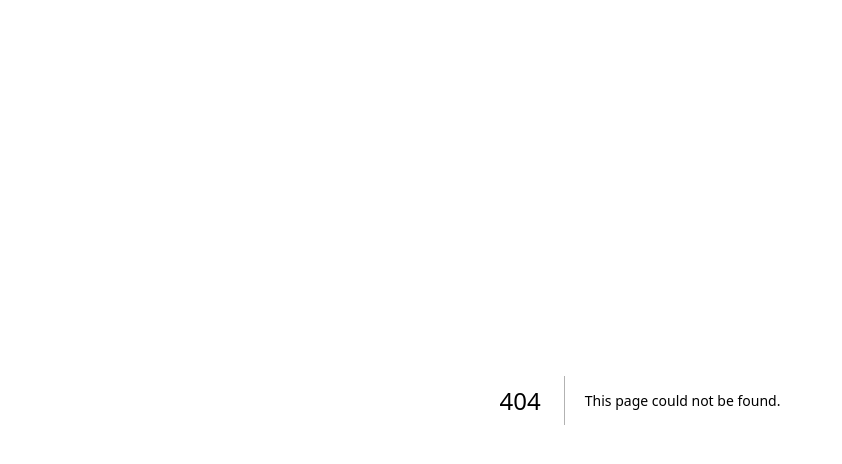
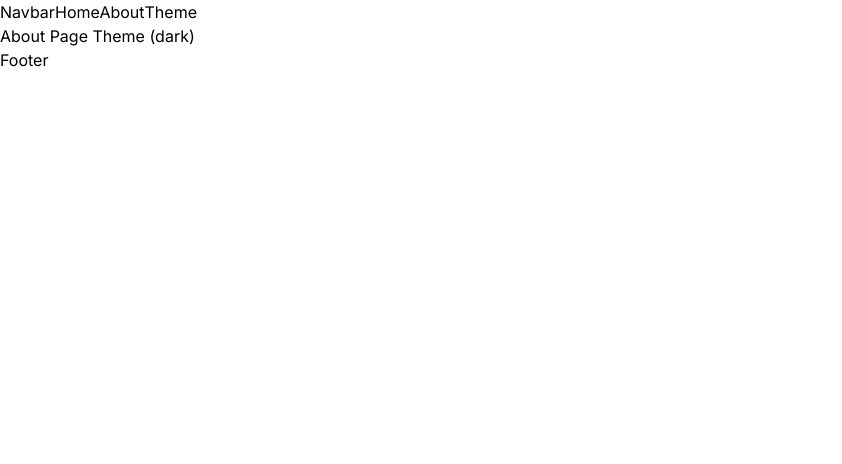
Before and after one commit to NHD-Production/NHD-Web, a Next.js app: page /About in a window 1280 px wide. Before the commit this address had no page. Shown: the top 464 px of the page, without its empty margins (0-842 px from the left). Built offline with nearby package versions, Linux system fonts and the light colour scheme.

Commit message:
initial commit

```diff
--- /dev/null
+++ b/src/app/About/page.jsx
@@ -0,0 +1,16 @@
+'use client'
+import { GlobalContext } from '@/context/Globalcontext';
+import React from 'react'
+import { useContext } from 'react';
+function About() {
+  const {theme} = useContext(GlobalContext)
+  const [Themecolor,setThemecolor] = theme;
+  return (
+    <div>
+      About Page
+Theme ({Themecolor})
+    </div>
+  )
+}
+
+export default About;
--- a/src/app/globals.css
+++ b/src/app/globals.css
@@ -1,27 +1,3 @@
 @tailwind base;
 @tailwind components;
 @tailwind utilities;
-
-:root {
-  --foreground-rgb: 0, 0, 0;
-  --background-start-rgb: 214, 219, 220;
-  --background-end-rgb: 255, 255, 255;
-}
-
-@media (prefers-color-scheme: dark) {
-  :root {
-    --foreground-rgb: 255, 255, 255;
-    --background-start-rgb: 0, 0, 0;
-    --background-end-rgb: 0, 0, 0;
-  }
-}
-
-body {
-  color: rgb(var(--foreground-rgb));
-  background: linear-gradient(
-      to bottom,
-      transparent,
-      rgb(var(--background-end-rgb))
-    )
-    rgb(var(--background-start-rgb));
-}
--- a/src/app/layout.js
+++ b/src/app/layout.jsx
@@ -1,3 +1,6 @@
+import Navbar from '@/components/Navbar'
+import Footer from '@/components/Footer'
+import  GlobalProvider from '@/context/Globalcontext'
 import './globals.css'
 import { Inter } from 'next/font/google'
 
@@ -11,7 +14,14 @@ export const metadata = {
 export default function RootLayout({ children }) {
   return (
     <html lang="en">
-      <body className={inter.className}>{children}</body>
+
+      <body className={inter.className}>
+      <GlobalProvider>
+      <Navbar/>
+        {children}
+      <Footer/>
+      </GlobalProvider>
+      </body>
     </html>
   )
 }
--- a/src/app/page.js
+++ /dev/null
@@ -1,113 +0,0 @@
-import Image from 'next/image'
-
-export default function Home() {
-  return (
-    <main className="flex min-h-screen flex-col items-center justify-between p-24">
-      <div className="z-10 w-full max-w-5xl items-center justify-between font-mono text-sm lg:flex">
-        <p className="fixed left-0 top-0 flex w-full justify-center border-b border-gray-300 bg-gradient-to-b from-zinc-200 pb-6 pt-8 backdrop-blur-2xl dark:border-neutral-800 dark:bg-zinc-800/30 dark:from-inherit lg:static lg:w-auto  lg:rounded-xl lg:border lg:bg-gray-200 lg:p-4 lg:dark:bg-zinc-800/30">
-          Get started by editing&nbsp;
-          <code className="font-mono font-bold">src/app/page.js</code>
-        </p>
-        <div className="fixed bottom-0 left-0 flex h-48 w-full items-end justify-center bg-gradient-to-t from-white via-white dark:from-black dark:via-black lg:static lg:h-auto lg:w-auto lg:bg-none">
-          <a
-            className="pointer-events-none flex place-items-center gap-2 p-8 lg:pointer-events-auto lg:p-0"
-            href="https://vercel.com?utm_source=create-next-app&utm_medium=appdir-template&utm_campaign=create-next-app"
-            target="_blank"
-            rel="noopener noreferrer"
-          >
-            By{' '}
-            <Image
-              src="/vercel.svg"
-              alt="Vercel Logo"
-              className="dark:invert"
-              width={100}
-              height={24}
-              priority
-            />
-          </a>
-        </div>
-      </div>
-
-      <div className="relative flex place-items-center before:absolute before:h-[300px] before:w-[480px] before:-translate-x-1/2 before:rounded-full before:bg-gradient-radial before:from-white before:to-transparent before:blur-2xl before:content-[''] after:absolute after:-z-20 after:h-[180px] after:w-[240px] after:translate-x-1/3 after:bg-gradient-conic after:from-sky-200 after:via-blue-200 after:blur-2xl after:content-[''] before:dark:bg-gradient-to-br before:dark:from-transparent before:dark:to-blue-700 before:dark:opacity-10 after:dark:from-sky-900 after:dark:via-[#0141ff] after:dark:opacity-40 before:lg:h-[360px]">
-        <Image
-          className="relative dark:drop-shadow-[0_0_0.3rem_#ffffff70] dark:invert"
-          src="/next.svg"
-          alt="Next.js Logo"
-          width={180}
-          height={37}
-          priority
-        />
-      </div>
-
-      <div className="mb-32 grid text-center lg:mb-0 lg:grid-cols-4 lg:text-left">
-        <a
-          href="https://nextjs.org/docs?utm_source=create-next-app&utm_medium=appdir-template&utm_campaign=create-next-app"
-          className="group rounded-lg border border-transparent px-5 py-4 transition-colors hover:border-gray-300 hover:bg-gray-100 hover:dark:border-neutral-700 hover:dark:bg-neutral-800/30"
-          target="_blank"
-          rel="noopener noreferrer"
-        >
-          <h2 className={`mb-3 text-2xl font-semibold`}>
-            Docs{' '}
-            <span className="inline-block transition-transform group-hover:translate-x-1 motion-reduce:transform-none">
-              -&gt;
-            </span>
-          </h2>
-          <p className={`m-0 max-w-[30ch] text-sm opacity-50`}>
-            Find in-depth information about Next.js features and API.
-          </p>
-        </a>
-
-        <a
-          href="https://nextjs.org/learn?utm_source=create-next-app&utm_medium=appdir-template-tw&utm_campaign=create-next-app"
-          className="group rounded-lg border border-transparent px-5 py-4 transition-colors hover:border-gray-300 hover:bg-gray-100 hover:dark:border-neutral-700 hover:dark:bg-neutral-800 hover:dark:bg-opacity-30"
-          target="_blank"
-          rel="noopener noreferrer"
-        >
-          <h2 className={`mb-3 text-2xl font-semibold`}>
-            Learn{' '}
-            <span className="inline-block transition-transform group-hover:translate-x-1 motion-reduce:transform-none">
-              -&gt;
-            </span>
-          </h2>
-          <p className={`m-0 max-w-[30ch] text-sm opacity-50`}>
-            Learn about Next.js in an interactive course with&nbsp;quizzes!
-          </p>
-        </a>
-
-        <a
-          href="https://vercel.com/templates?framework=next.js&utm_source=create-next-app&utm_medium=appdir-template&utm_campaign=create-next-app"
-          className="group rounded-lg border border-transparent px-5 py-4 transition-colors hover:border-gray-300 hover:bg-gray-100 hover:dark:border-neutral-700 hover:dark:bg-neutral-800/30"
-          target="_blank"
-          rel="noopener noreferrer"
-        >
-          <h2 className={`mb-3 text-2xl font-semibold`}>
-            Templates{' '}
-            <span className="inline-block transition-transform group-hover:translate-x-1 motion-reduce:transform-none">
-              -&gt;
-            </span>
-          </h2>
-          <p className={`m-0 max-w-[30ch] text-sm opacity-50`}>
-            Explore the Next.js 13 playground.
-          </p>
-        </a>
-
-        <a
-          href="https://vercel.com/new?utm_source=create-next-app&utm_medium=appdir-template&utm_campaign=create-next-app"
-          className="group rounded-lg border border-transparent px-5 py-4 transition-colors hover:border-gray-300 hover:bg-gray-100 hover:dark:border-neutral-700 hover:dark:bg-neutral-800/30"
-          target="_blank"
-          rel="noopener noreferrer"
-        >
-          <h2 className={`mb-3 text-2xl font-semibold`}>
-            Deploy{' '}
-            <span className="inline-block transition-transform group-hover:translate-x-1 motion-reduce:transform-none">
-              -&gt;
-            </span>
-          </h2>
-          <p className={`m-0 max-w-[30ch] text-sm opacity-50`}>
-            Instantly deploy your Next.js site to a shareable URL with Vercel.
-          </p>
-        </a>
-      </div>
-    </main>
-  )
-}
--- /dev/null
+++ b/src/app/page.jsx
@@ -0,0 +1,14 @@
+'use client'
+import React, { useEffect,useContext } from 'react'
+import { GlobalContext } from '@/context/Globalcontext';
+function Home() {
+    const {theme} = useContext(GlobalContext)
+    const [Themecolor,setThemecolor] = theme;
+  return (
+    <div>Home
+        Theme ({Themecolor})
+    </div>
+  )
+}
+
+export default Home
--- /dev/null
+++ b/src/components/Footer.jsx
@@ -0,0 +1,9 @@
+import React from 'react'
+
+function Footer() {
+  return (
+    <div>Footer</div>
+  )
+}
+
+export default Footer
--- /dev/null
+++ b/src/components/Navbar.jsx
@@ -0,0 +1,18 @@
+'use client'
+import { GlobalContext } from '@/context/Globalcontext'
+import Link from 'next/link'
+import React, { useContext } from 'react'
+
+function Navbar() {
+    const {theme} = useContext(GlobalContext)
+    const [Themecolor,setThemecolor] = theme
+  return (
+    <div>Navbar
+         <Link href='/'>Home</Link>
+         <Link href='/About'>About</Link>
+        <button onClick={()=>setThemecolor('green')}>Theme</button>
+    </div>
+  )
+}
+
+export default Navbar
--- /dev/null
+++ b/src/context/Globalcontext.jsx
@@ -0,0 +1,21 @@
+
+'use client'
+import React, {useState, createContext} from "react";
+
+export const GlobalContext = createContext({});
+
+export default function GlobalProvider({children}) {
+
+
+
+    const globalValues={
+        nav: useState(600) ,
+        theme: useState('dark')
+    }
+
+    return (
+        <GlobalContext.Provider value ={globalValues}>
+            {children}
+        </GlobalContext.Provider>
+    )
+};
```
